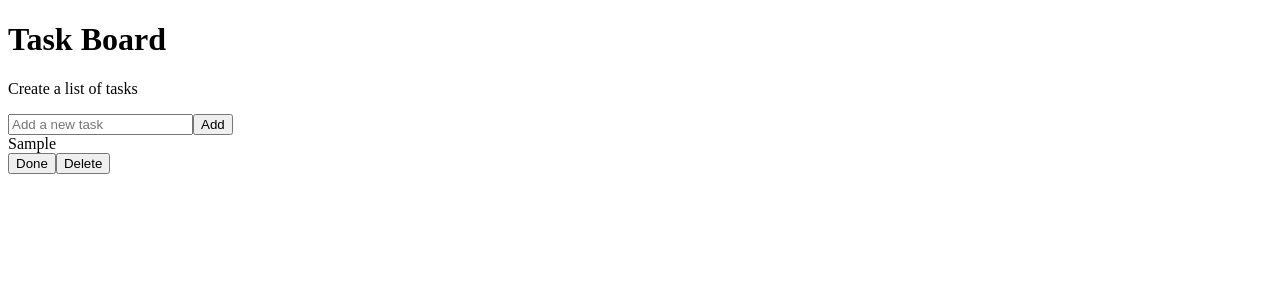
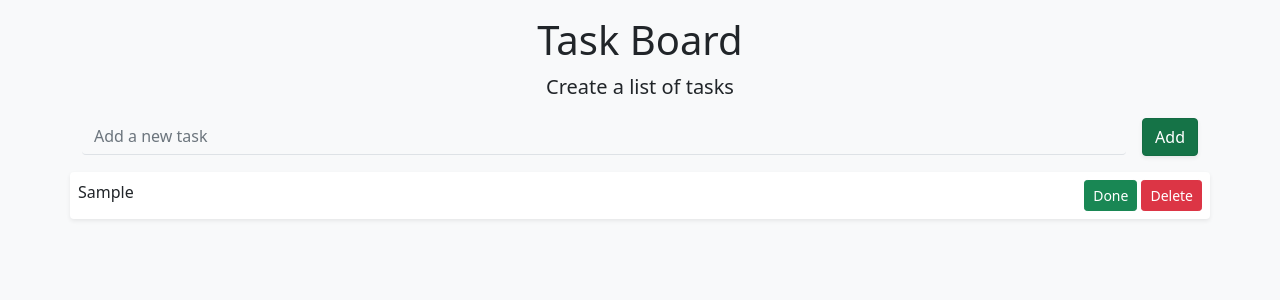
Before and after one commit to piyawatx/nuxt-todo, a Nuxt app: page / in a window 1280 px wide. Both pictures are taken after typing "Sample" into the empty fields and a click on the button "Add". Shown: the top 300 px of the page. Built offline with nearby package versions, Linux system fonts and the light colour scheme.

Commit message:
ตกแต่งด้วย bootstrap

```diff
--- a/components/Task.vue
+++ b/components/Task.vue
@@ -1,9 +1,28 @@
 <template>
-  <div>
-    <div>{{ task.content }}</div>
-    <div>
-      <button @click="toggleDone">{{ task.done ? 'Undo' : 'Done' }}</button>
-      <button @click="removeTask">Delete</button>
+  <div class="row shadow-sm p-2 mb-2 bg-white rounded">
+    <div class="col p-0">
+      <span :class="{ 'text-decoration-line-through text-muted': task.done }">{{
+        task.content
+      }}</span>
+    </div>
+    <div class="col-auto p-0">
+      <button
+        type="button"
+        :class="{
+          'btn btn-success btn-sm': !task.done,
+          'btn btn-secondary btn-sm ': task.done,
+        }"
+        @click="toggleDone"
+      >
+        {{ task.done ? 'Undo' : 'Done' }}
+      </button>
+      <button
+        type="button"
+        class="btn btn-danger btn-sm ms-1"
+        @click="removeTask"
+      >
+        Delete
+      </button>
     </div>
   </div>
 </template>
--- a/nuxt.config.js
+++ b/nuxt.config.js
@@ -11,7 +11,24 @@ export default {
       { hid: 'description', name: 'description', content: '' },
       { name: 'format-detection', content: 'telephone=no' },
     ],
-    link: [{ rel: 'icon', type: 'image/x-icon', href: '/favicon.ico' }],
+    // link: [{ rel: 'icon', type: 'image/x-icon', href: '/favicon.ico' }],
+    link: [
+      {
+        href: 'https://cdn.jsdelivr.net/npm/bootstrap@5.0.2/dist/css/bootstrap.min.css',
+        rel: 'stylesheet',
+        integrity:
+          'sha384-EVSTQN3/azprG1Anm3QDgpJLIm9Nao0Yz1ztcQTwFspd3yD65VohhpuuCOmLASjC',
+        crossorigin: 'anonymous',
+      },
+    ],
+    script: [
+      {
+        src: 'https://cdn.jsdelivr.net/npm/bootstrap@5.0.2/dist/js/bootstrap.bundle.min.js',
+        integrity:
+          'sha384-MrcW6ZMFYlzcLA8Nl+NtUVF0sA7MsXsP1UyJoMp4YLEuNSfAP+JcXn/tWtIaxVXM',
+        crossorigin: 'anonymous',
+      },
+    ],
   },
 
   // Global CSS: https://go.nuxtjs.dev/config-css
--- a/pages/index.vue
+++ b/pages/index.vue
@@ -1,18 +1,34 @@
 <template>
-  <div>
+  <div class="container-fluid p-0 min-vh-100 bg-light">
+    <div class="container pt-3">
+      <div class="text-center">
         <h1>Task Board</h1>
-    <p>Create a list of tasks</p>
-    <div>
+        <p class="fs-5">Create a list of tasks</p>
+      </div>
+
+      <div class="d-flex justify-content-center pb-3">
+        <div class="flex-fill me-3">
           <input
             type="text"
+            class="form-control border-0 border-bottom bg-transparent"
             v-model="newTask"
             placeholder="Add a new task"
             @keypress.enter="addTask"
           />
-      <button @click="addTask">Add</button>
+        </div>
+        <div>
+          <button
+            type="button"
+            class="btn btn-success shadow-sm"
+            @click="addTask"
+          >
+            Add
+          </button>
+        </div>
       </div>
       <div>
         <Task v-for="(task, i) in $store.state.tasks" :key="i" :task="task" />
+      </div>
     </div>
   </div>
 </template>
```
Lines whose indentation alone changed are shown as unchanged.
